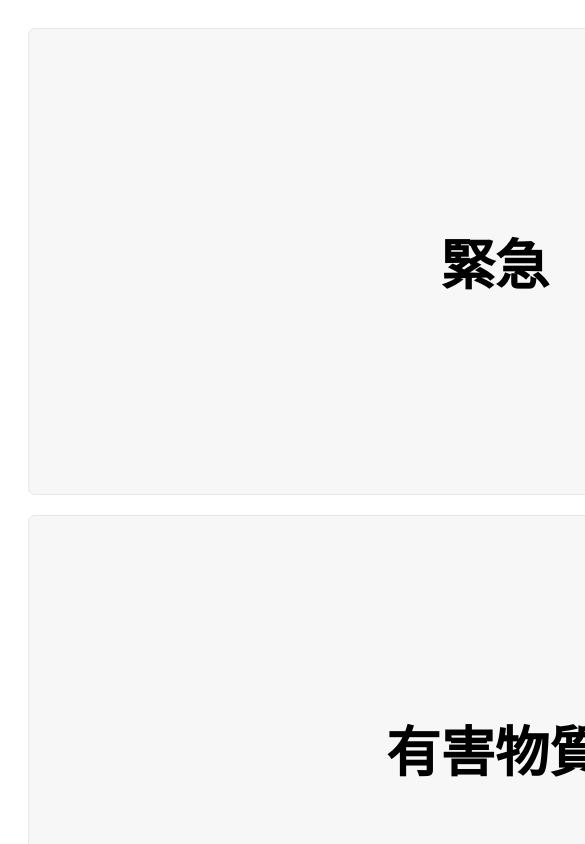
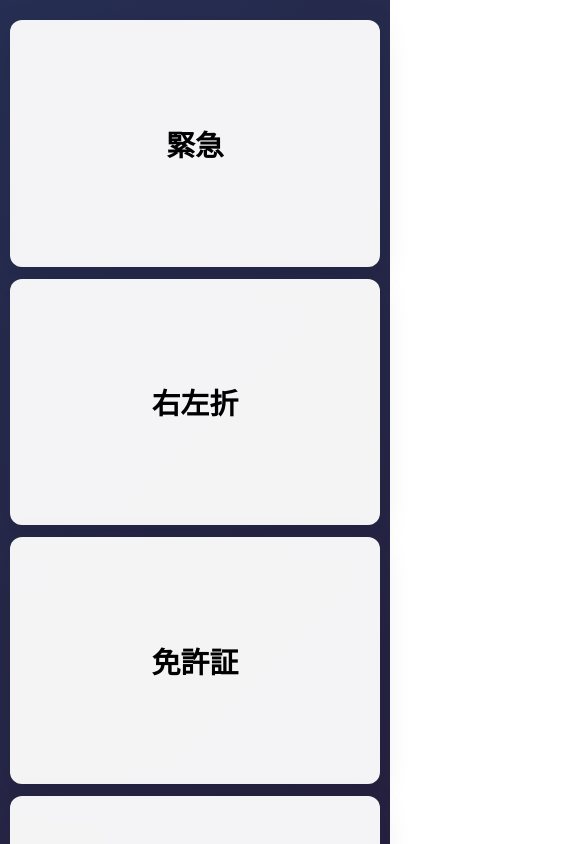
Before and after one commit to GaryWintle/jdt-flashcards, a React (Vite) app: page / in a window 390 px wide. Shown: the top 844 px of the page, 585 px wide, since content can reach past the window. Built offline with nearby package versions, Linux system fonts and the light colour scheme.

Commit message:
Some CSS tweaks

```diff
--- a/src/styles.css
+++ b/src/styles.css
@@ -3,22 +3,29 @@
 }
 
 body {
-  font-family: sans-serif;
+  font-family: 'Segoe UI', Tahoma, Geneva, Verdana, sans-serif;
   padding: 20px;
+  background: linear-gradient(135deg, #262f53 0%, #271935 100%);
+  min-height: 100vh;
+  margin: 0;
 }
 
 .flashcards {
   display: grid;
-  grid-template-columns: 1fr 1fr 1fr;
+  grid-template-columns: repeat(auto-fit, minmax(280px, 1fr));
   gap: 20px;
+  max-width: 1200px;
+  margin: 0 auto;
+  padding: 20px 0;
 }
 
 .flashcards div {
-  font-weight: bold;
-  font-size: 3.4rem;
-  border: 1px solid #e7e7e7;
-  background-color: #f7f7f7;
-  border-radius: 7px;
+  font-weight: 600;
+  font-size: clamp(1.8rem, 4vw, 3.4rem);
+  border: none;
+  background: rgba(255, 255, 255, 0.95);
+  backdrop-filter: blur(10px);
+  border-radius: 16px;
   aspect-ratio: 2 / 1;
   display: flex;
   align-items: center;
@@ -26,12 +33,96 @@ body {
   text-align: center;
   padding: 20px;
   cursor: pointer;
+  transition: all 0.3s cubic-bezier(0.175, 0.885, 0.32, 1.275);
+  box-shadow: 0 8px 32px rgba(0, 0, 0, 0.1);
+  position: relative;
+  overflow: hidden;
+}
+
+.flashcards div::before {
+  content: '';
+  position: absolute;
+  top: 0;
+  left: -100%;
+  width: 100%;
+  height: 100%;
+  background: linear-gradient(
+    90deg,
+    transparent,
+    rgba(255, 255, 255, 0.3),
+    transparent
+  );
+  transition: left 0.5s;
+}
+
+.flashcards div:hover::before {
+  left: 100%;
+}
+
+.flashcards div:hover {
+  transform: translateY(-8px) scale(1.02);
+  box-shadow: 0 16px 48px rgba(0, 0, 0, 0.2);
+}
+
+.flashcards div:active {
+  transform: translateY(-4px) scale(1.01);
 }
 
 div.selected {
-  font-size: 1.6rem;
-  border: 1px solid #302f4b;
-  background-color: #2f5a6b;
-  color: #fff;
-  font-weight: bold;
+  font-size: clamp(1.2rem, 3vw, 1.6rem);
+  background: linear-gradient(135deg, #667eea 0%, #764ba2 100%);
+  color: #ffffff;
+  font-weight: 600;
+  transform: scale(1.05);
+  box-shadow: 0 12px 40px rgba(102, 126, 234, 0.4);
 }
+
+div.selected:hover {
+  transform: translateY(-8px) scale(1.07);
+  box-shadow: 0 20px 56px rgba(102, 126, 234, 0.5);
+}
+
+/* Mobile-first responsive adjustments */
+@media (max-width: 768px) {
+  body {
+    padding: 10px;
+  }
+
+  .flashcards {
+    grid-template-columns: 1fr;
+    gap: 16px;
+    padding: 10px 0;
+  }
+
+  .flashcards div {
+    padding: 16px;
+    min-height: 120px;
+    aspect-ratio: 3 / 2;
+  }
+}
+
+@media (max-width: 480px) {
+  .flashcards {
+    gap: 12px;
+  }
+
+  .flashcards div {
+    padding: 12px;
+    min-height: 100px;
+    border-radius: 12px;
+  }
+}
+
+/* Tablet adjustments */
+@media (min-width: 769px) and (max-width: 1024px) {
+  .flashcards {
+    grid-template-columns: repeat(2, 1fr);
+  }
+}
+
+/* Large screens */
+@media (min-width: 1025px) {
+  .flashcards {
+    grid-template-columns: repeat(3, 1fr);
+  }
+}
```
